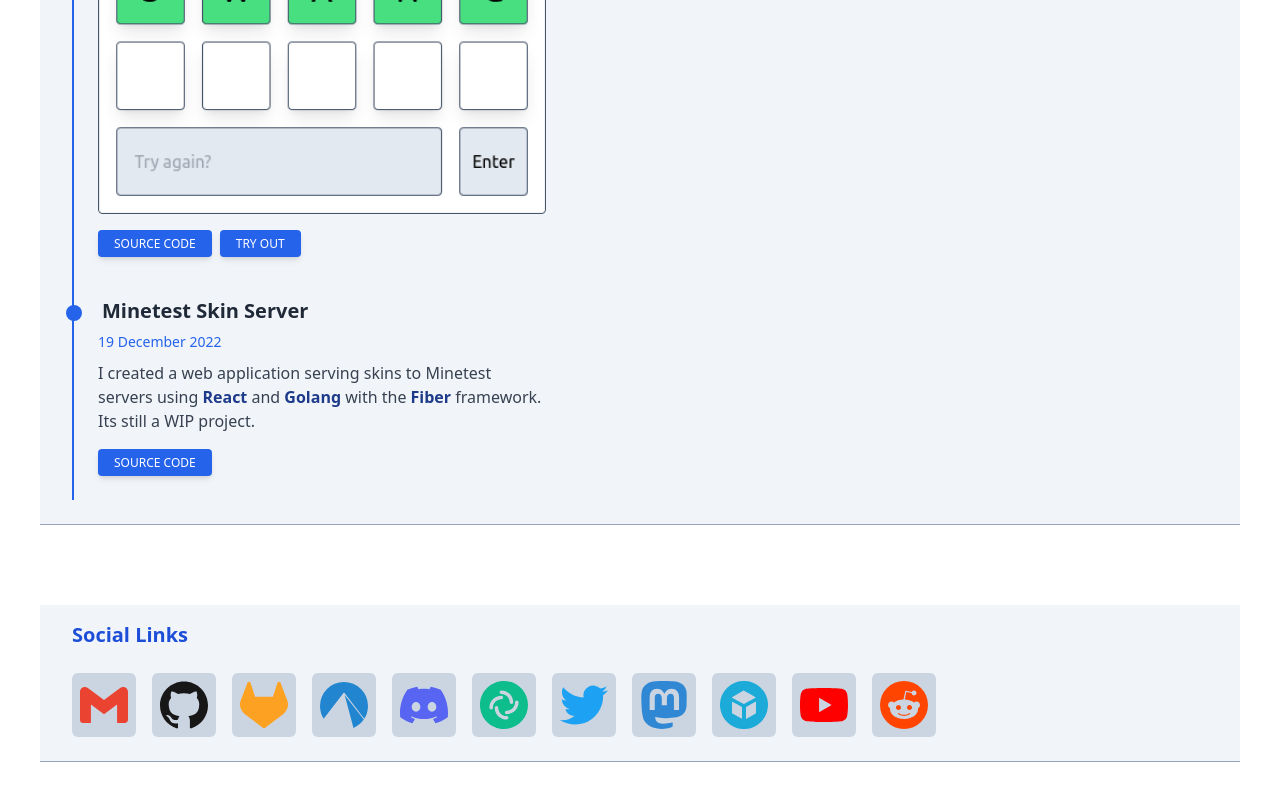
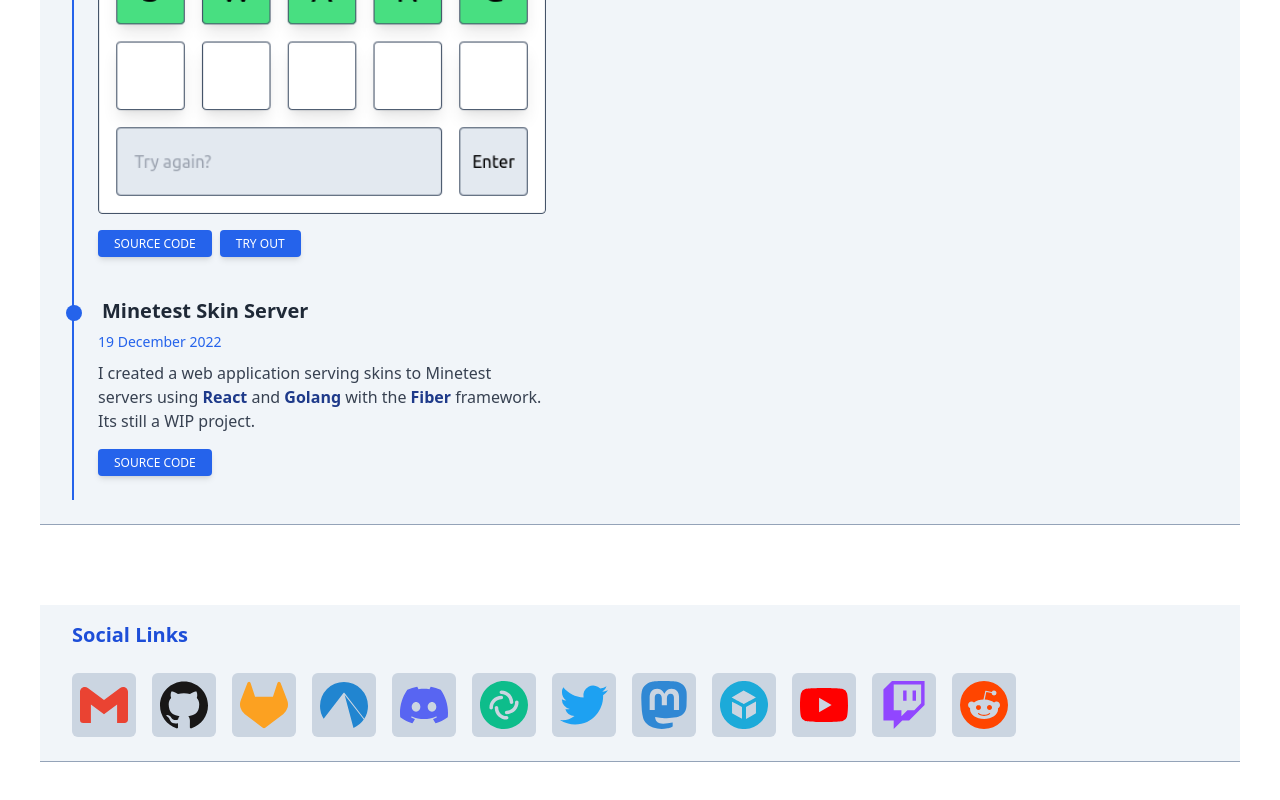
Before and after one commit to AFCMS/AFCMS.github.io, a React (Vite) app: page / in a window 1280 px wide. Shown: the part 3796-4596 px from the top of the page. Built offline with nearby package versions, Linux system fonts and the light colour scheme.

Commit message:
Add Twitch Icon

```diff
--- a/src/components/SocialSection/index.tsx
+++ b/src/components/SocialSection/index.tsx
@@ -9,6 +9,7 @@ import {
 	SiMastodon,
 	SiReddit,
 	SiSketchfab,
+	SiTwitch,
 	SiTwitter,
 	SiYoutube,
 } from "react-icons/si";
@@ -83,6 +84,12 @@ const SocialSection = () => {
 						hover="@AFCMS"
 					/>
 					<SocialIcon
+						icon={SiTwitch}
+						icon_color="#9146FF"
+						link="https://www.twitch.tv/afcms"
+						hover="@afcms"
+					/>
+					<SocialIcon
 						icon={SiReddit}
 						icon_color="#FF4500"
 						link="https://www.reddit.com/user/AFCMS"
```
